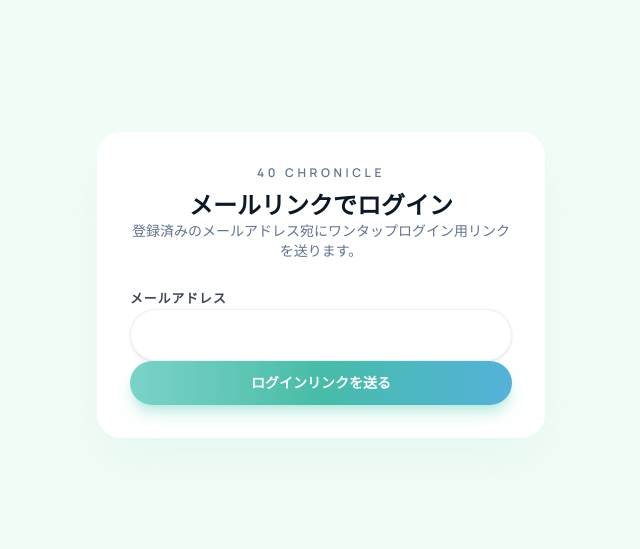
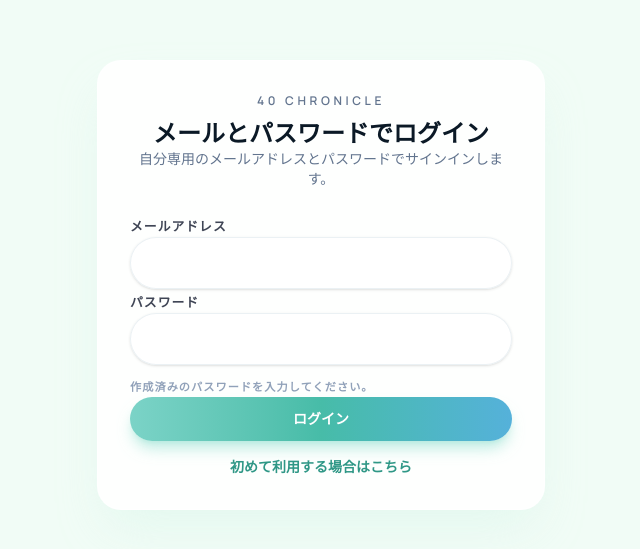
Before and after one commit to Yusuke0018/from40-kaizen, a Next.js app: page /signin in a window 1280 px wide. Shown: the part 115-664 px from the top of the page, without its empty margins (319-959 px from the left). Built offline with nearby package versions, Linux system fonts and the light colour scheme; no server answers.

Commit message:
feat: switch auth to email password

```diff
--- a/src/components/auth/sign-in-card.tsx
+++ b/src/components/auth/sign-in-card.tsx
@@ -1,65 +1,37 @@
 "use client";
 
-import { FormEvent, useEffect, useState } from "react";
+import { useState } from "react";
 import {
-  sendSignInLinkToEmail,
-  isSignInWithEmailLink,
-  signInWithEmailLink,
+  createUserWithEmailAndPassword,
+  signInWithEmailAndPassword,
 } from "firebase/auth";
 import { firebaseAuth } from "@/lib/firebase/client";
 
-const actionUrl =
-  process.env.NEXT_PUBLIC_APP_URL?.concat("/signin") ?? "http://localhost:3000/signin";
-
 export function SignInCard() {
-  const [email, setEmail] = useState(() =>
-    typeof window === "undefined"
-      ? ""
-      : window.localStorage.getItem("chronicle-email") ?? ""
-  );
-  const [status, setStatus] = useState<"idle" | "sending" | "sent" | "error">(
-    "idle"
-  );
+  const [email, setEmail] = useState("");
+  const [password, setPassword] = useState("");
+  const [mode, setMode] = useState<"signin" | "signup">("signin");
+  const [status, setStatus] = useState<"idle" | "loading">("idle");
+  const [message, setMessage] = useState<string | null>(null);
   const [error, setError] = useState<string | null>(null);
 
-  useEffect(() => {
-    if (typeof window === "undefined") return;
-    const savedEmail =
-      window.localStorage.getItem("chronicle-email") ?? email;
-    if (isSignInWithEmailLink(firebaseAuth, window.location.href)) {
-      const emailForLink =
-        savedEmail ||
-        window.prompt("送信したメールアドレスを入力してください") ||
-        "";
-      if (!emailForLink) return;
-      signInWithEmailLink(firebaseAuth, emailForLink, window.location.href)
-        .then(() => {
-          window.localStorage.removeItem("chronicle-email");
-        })
-        .catch((err) => {
-          console.error(err);
-          setError("リンクの確認に失敗しました。もう一度お試しください。");
-        });
-    }
-  }, [email]);
-
-  async function handleSubmit(event: FormEvent) {
+  async function handleSubmit(event: React.FormEvent<HTMLFormElement>) {
     event.preventDefault();
-    setStatus("sending");
+    setStatus("loading");
     setError(null);
+    setMessage(null);
     try {
-      await sendSignInLinkToEmail(firebaseAuth, email, {
-        url: actionUrl,
-        handleCodeInApp: true,
-      });
-      if (typeof window !== "undefined") {
-        window.localStorage.setItem("chronicle-email", email);
+      if (mode === "signin") {
+        await signInWithEmailAndPassword(firebaseAuth, email, password);
+      } else {
+        await createUserWithEmailAndPassword(firebaseAuth, email, password);
+        setMessage("アカウントを作成しました。ログイン済みです。");
       }
-      setStatus("sent");
     } catch (err) {
       console.error(err);
-      setError("リンク送信に失敗しました。設定を確認してください。");
-      setStatus("error");
+      setError("メールアドレスまたはパスワードを確認してください。");
+    } finally {
+      setStatus("idle");
     }
   }
 
@@ -69,9 +41,11 @@ export function SignInCard() {
         <p className="text-xs font-semibold uppercase tracking-[0.3em] text-slate-500">
           40 CHRONICLE
         </p>
-        <h1 className="pt-2 text-2xl font-semibold">メールリンクでログイン</h1>
+        <h1 className="pt-2 text-2xl font-semibold">
+          {mode === "signin" ? "メールとパスワードでログイン" : "アカウントを作成"}
+        </h1>
         <p className="text-sm text-slate-500">
-          登録済みのメールアドレス宛にワンタップログイン用リンクを送ります。
+          自分専用のメールアドレスとパスワードでサインインします。
         </p>
         <form onSubmit={handleSubmit} className="mt-6 space-y-4 text-left">
           <label className="space-y-2 text-xs font-semibold uppercase tracking-[0.2em] text-slate-500">
@@ -84,18 +58,52 @@ export function SignInCard() {
               className="rounded-2xl border border-mint-100 bg-white px-4 py-3 text-base text-slate-700 shadow-sm"
             />
           </label>
+          <label className="space-y-2 text-xs font-semibold uppercase tracking-[0.2em] text-slate-500">
+            パスワード
+            <input
+              type="password"
+              required
+              value={password}
+              onChange={(event) => setPassword(event.target.value)}
+              className="rounded-2xl border border-mint-100 bg-white px-4 py-3 text-base text-slate-700 shadow-sm"
+            />
+            <span className="text-[0.7rem] text-slate-400">
+              {mode === "signup"
+                ? "8文字以上を推奨。1度作成すれば次回から同じ情報でログインできます。"
+                : "作成済みのパスワードを入力してください。"}
+            </span>
+          </label>
           <button
             type="submit"
-            disabled={status === "sending"}
+            disabled={status === "loading"}
             className="w-full rounded-full bg-gradient-to-r from-mint-400 via-mint-500 to-sky-400 py-3 text-sm font-semibold text-white shadow-lg shadow-mint-300/70 disabled:opacity-70"
           >
-            {status === "sending" ? "送信中…" : "ログインリンクを送る"}
+            {status === "loading"
+              ? "処理中..."
+              : mode === "signin"
+              ? "ログイン"
+              : "アカウント作成"}
           </button>
         </form>
-        {status === "sent" && (
-          <p className="pt-4 text-sm font-semibold text-mint-600">
-            メールを確認し、リンクをタップしてください。
-          </p>
+        <div className="pt-4 text-sm text-slate-500">
+          {mode === "signin" ? (
+            <button
+              className="font-semibold text-mint-600"
+              onClick={() => setMode("signup")}
+            >
+              初めて利用する場合はこちら
+            </button>
+          ) : (
+            <button
+              className="font-semibold text-sky-600"
+              onClick={() => setMode("signin")}
+            >
+              既に作成したアカウントでログイン
+            </button>
+          )}
+        </div>
+        {message && (
+          <p className="pt-4 text-sm font-semibold text-mint-600">{message}</p>
         )}
         {error && <p className="pt-4 text-sm text-red-500">{error}</p>}
       </div>
--- a/src/components/providers/auth-provider.tsx
+++ b/src/components/providers/auth-provider.tsx
@@ -2,7 +2,12 @@
 
 import { createContext, useContext, useEffect, useMemo, useState } from "react";
 import type { User } from "firebase/auth";
-import { onAuthStateChanged, signOut } from "firebase/auth";
+import {
+  browserLocalPersistence,
+  onAuthStateChanged,
+  setPersistence,
+  signOut,
+} from "firebase/auth";
 import { firebaseAuth } from "@/lib/firebase/client";
 
 type AuthContextValue = {
@@ -18,11 +23,19 @@ export function AuthProvider({ children }: { children: React.ReactNode }) {
   const [initializing, setInitializing] = useState(true);
 
   useEffect(() => {
-    const unsub = onAuthStateChanged(firebaseAuth, (next) => {
-      setUser(next);
-      setInitializing(false);
-    });
-    return () => unsub();
+    let unsubscribe = () => {};
+    setPersistence(firebaseAuth, browserLocalPersistence)
+      .then(() => {
+        unsubscribe = onAuthStateChanged(firebaseAuth, (next) => {
+          setUser(next);
+          setInitializing(false);
+        });
+      })
+      .catch((error) => {
+        console.error("Failed to set auth persistence", error);
+        setInitializing(false);
+      });
+    return () => unsubscribe();
   }, []);
 
   const value = useMemo(
```
Also changed, not shown: 2 other files (tests, documents, lock files or other folders).
